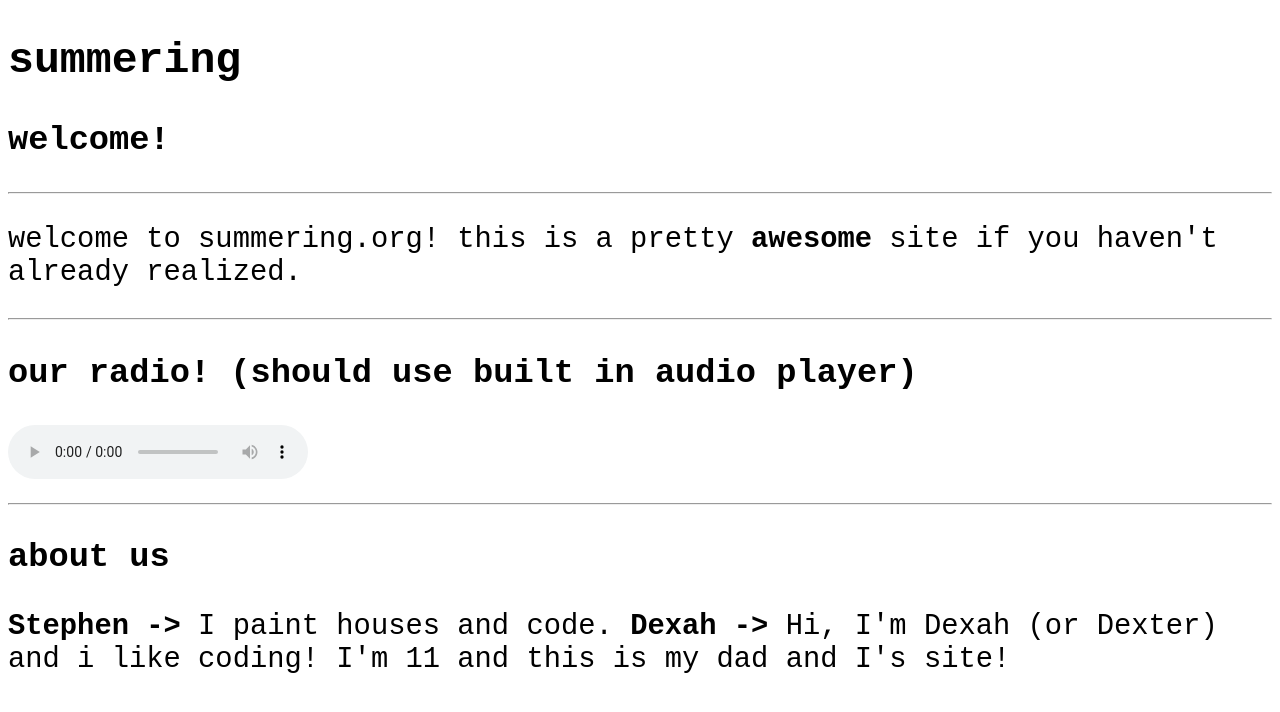
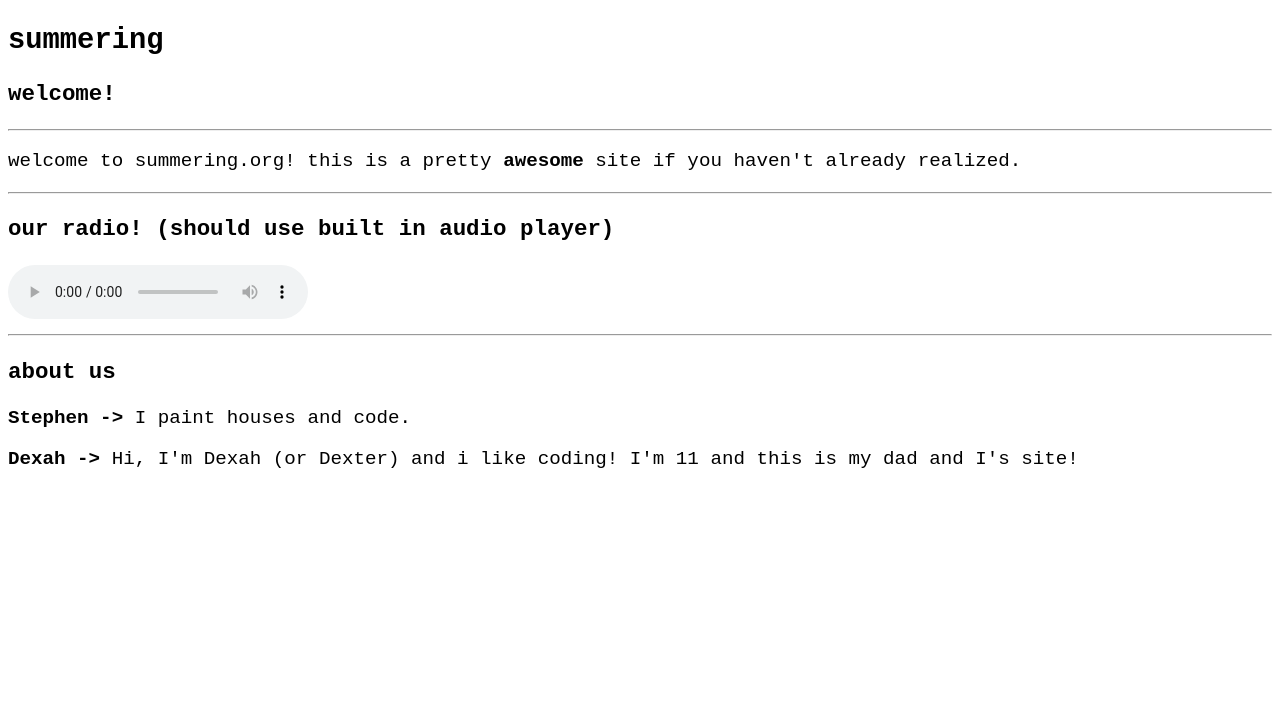
Before and after one commit to summeringpainting/summering.org, a plain HTML site: page templates/index.html in a window 1280 px wide. Drawn offline with Linux system fonts and the light colour scheme; files that its build step writes are made by us from their sources.

Commit message:
made smaller

```diff
--- a/static/style.css
+++ b/static/style.css
@@ -3,6 +3,5 @@ pre,body,h1,h2,h3,h4,h5,h6,p,div {
 }
 
 body {
-    font-size:150%;
-    font-size: calc(1rem + 1vw);
+    font-size: calc(.8rem + .5vw);
 }
--- a/templates/index.html
+++ b/templates/index.html
@@ -25,8 +25,9 @@ this is a pretty <b>awesome</b> site if you haven't already realized.</p><hr>
         <h3>about us</h3>
         <p>
 <b>Stephen -></b>
-  I paint houses and code.
+I paint houses and code.</p>
 
+        <p>
 <b>Dexah -></b>
   Hi, I'm Dexah (or Dexter) and i like coding! I'm 11 and this is my dad and I's site!</p>
 
```
